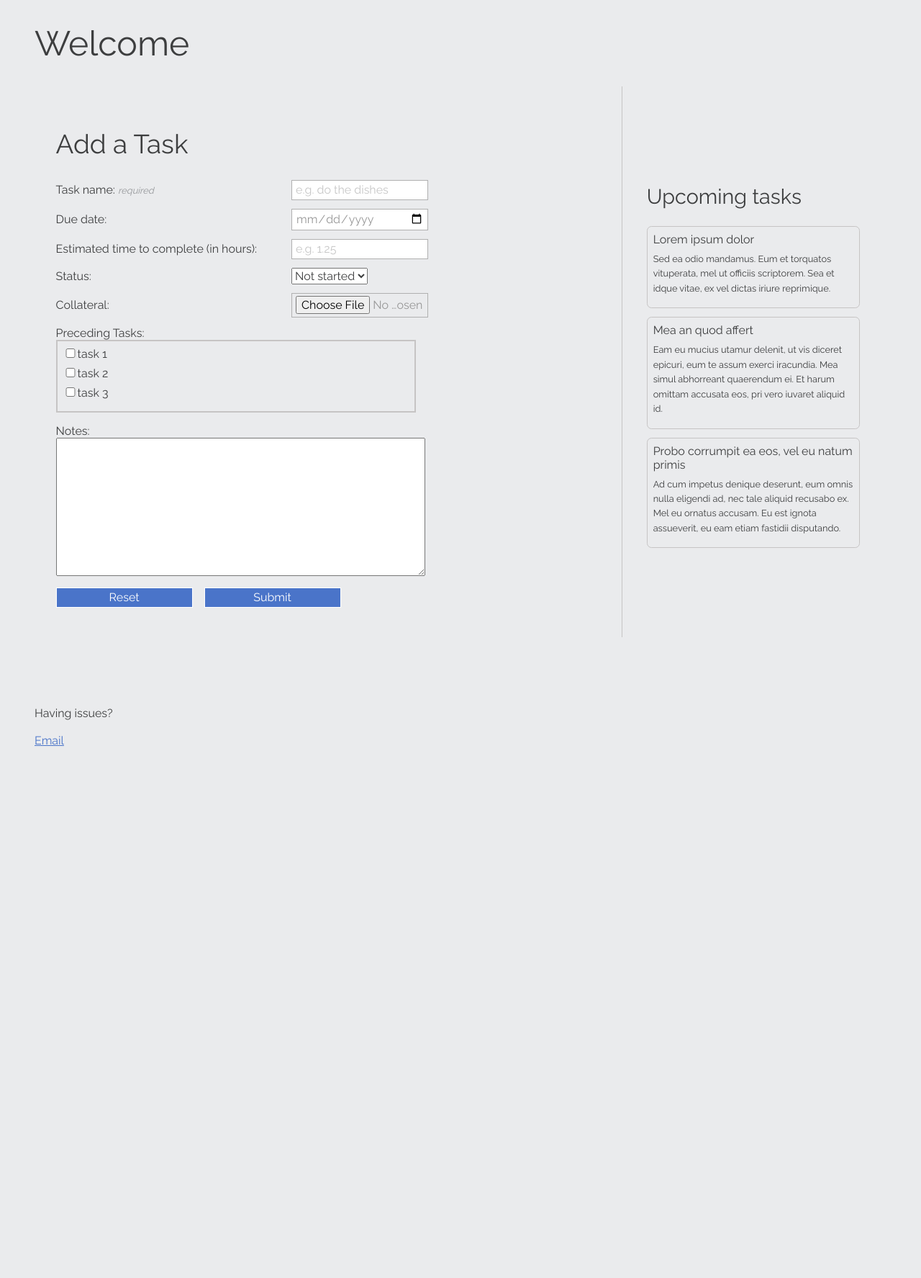
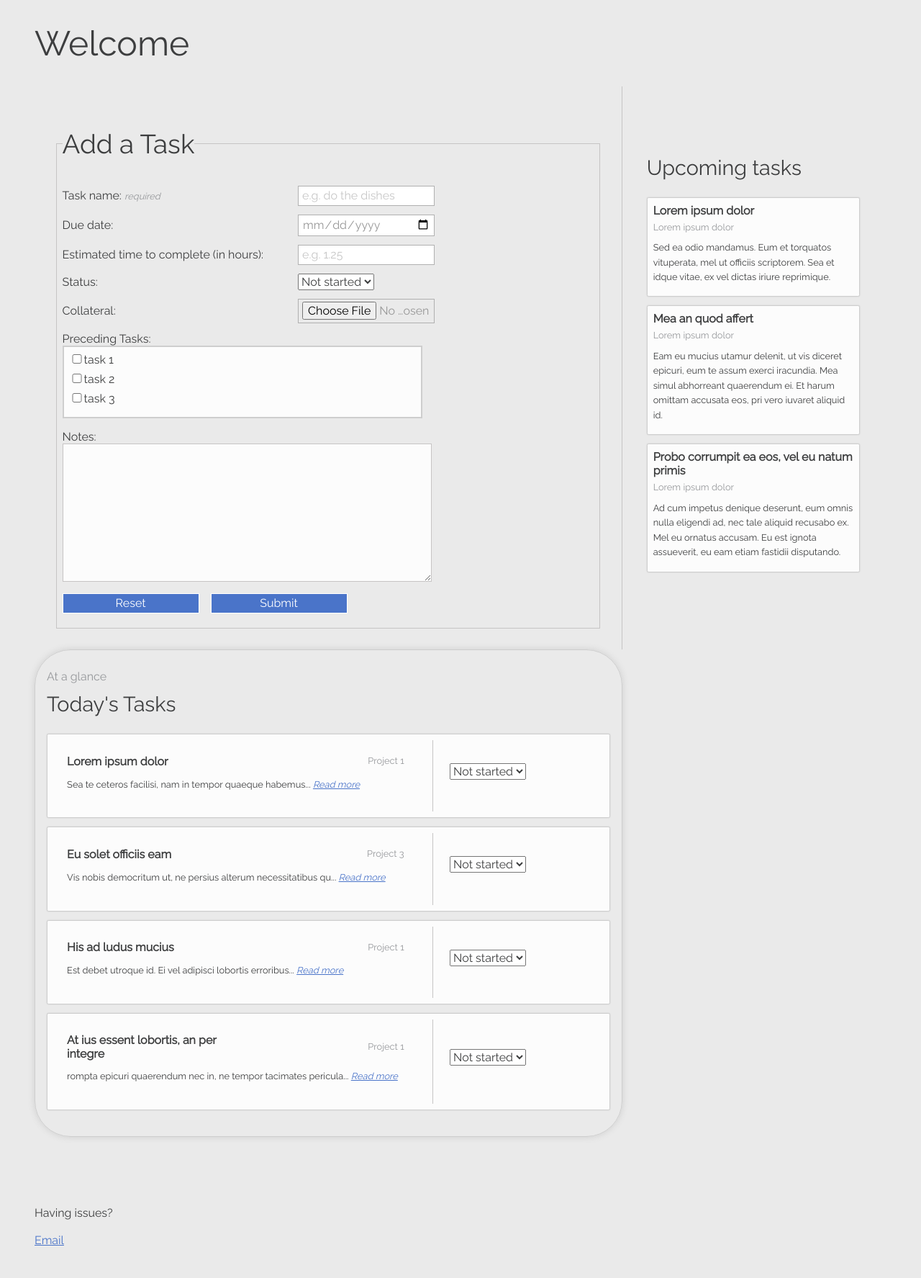
Before and after one commit to bemarlan/project-management, a PHP site: page / in a window 1280 px wide. Shown: the part 32-1807 px from the top of the page at 72% size. Before the commit the page ends 1068 px from the top, so only its background shows below. Run offline with PHP 8.4, Linux system fonts and the light colour scheme; a stand-in replaces the project's code that opens the database connection.

Commit message:
added 'at a glance' structure for today's tasks

```diff
--- a/css/styles.css
+++ b/css/styles.css
@@ -3,6 +3,7 @@
 *
 * cta/link blue:			#4a74c9
 * light gray borers:		#c6c4c4
+* white background: 		#fcfcfc
 */
 
 /* ---- GLOBAL ---- */
@@ -15,8 +16,13 @@
 /* ---- STANDARD ELEMENTS ---- */
 body {
 	padding: 2rem 3rem;
-	background-color: #eaebed;
+	background-color: #eaeaea;
 }
+	@media screen and (max-width: 59.375rem) {
+		body {
+			padding: 1rem 0.5rem;
+		}
+	}
 p {
 	line-height: 1.6;
 	padding-bottom: 0.5rem;
@@ -27,6 +33,7 @@ a {
 }
 a:hover {
 	text-decoration: none;
+	cursor: pointer;
 }
 h1 {
 	font-size: 3rem;
@@ -38,7 +45,7 @@ h2 {
 }
 h3 {
 	font-size: 1.8rem;
-	padding: 1.5rem 0;
+	padding: 0 0 1.5rem 0;
 }
 h4 {
 	font-size: 1.3rem;
@@ -91,11 +98,16 @@ input[type="reset"] {
 	background-color: #4a74c9;
 	color: #ffffff;
 	border: 1px solid #ffffff;
+	cursor: pointer;
 }
 
 /* ---- FORM ---- */
 form div {
 	display: table-row;
+}
+fieldset {
+	border: 1px solid #c6c4c4;
+	padding: 0.5em;
 }
 label, input, select {
 	display: table-cell;
@@ -106,6 +118,8 @@ label {
 }
 textarea {
 	display: block;
+	background-color: #fcfcfc;
+	border: 1px solid #c6c4c4;
 }
 input[type="checkbox"] {
 	width: 20px;
@@ -115,10 +129,25 @@ input[type="checkbox"] {
 .border-rt-gray {
 	border-right: 1px solid #c6c4c4;
 }
+	@media screen and (max-width: 50rem) {
+		.border-rt-gray {
+			border-right: none;
+			border-bottom: 1px solid #c6c4c4;
+		}
+	}
 
 /* ---- PADDING/MARGIN ---- */
+.pb-025 {
+	padding-bottom: 0.25rem;
+}
 .pb-05 {
 	padding-bottom: 0.5rem;
+}
+.pt-0 {
+	padding-top: 0;
+}
+.pl-0 {
+	padding-left: 0;
 }
 
 .mb-075 {
@@ -131,7 +160,26 @@ input[type="checkbox"] {
 	margin-right: 1rem;
 }
 
-/* ---- SPECIAL ELEMENTS ----*/
+/* ---- FONT ---- */
+.bold {
+	font-weight: bold;
+}
+.light {
+	font-weight: 100;
+	color: #96989b;
+}
+
+/* ---- ALIGNMENT ---- */
+.rt {
+	text-align: right;
+}
+	@media screen and (max-width: 50rem) {
+		.rt {
+			text-align: left;
+		}
+	}
+
+/* ---- SPECIAL ELEMENTS ---- */
 .visually-hidden {
 	position: absolute;
 	left: -10000px;
@@ -153,17 +201,27 @@ input[type="checkbox"] {
 /* box */
 .box-hard {
 	padding: .5rem;
-	border: 2px solid #c6c4c4;
+	border: 2px solid #cecece;
 	max-width: 500px;
+	background-color: #fcfcfc;
 }
 /* rounded box */
 .box-soft {
 	padding: .5rem;
-	border: 1px solid #c6c4c4;
-	border-radius: .4rem;
+	border: 1px solid #cecece;
+	border-radius: .15rem;
+	box-shadow: 0px 0px 2px 0px #cecece;
+	background-color: #fcfcfc;
 }
 .box-soft p {
 	font-size: .8rem;
+}
+.box-soft-round {
+	border-radius: 50px;
+	padding: 1.5rem 1rem;
+	border: 1px solid #cecece;
+	border-radius: 50px;
+	box-shadow: 0px 0px 10px 0px #cecece;
 }
 
 /* ---- CLASS SPECIFIC ---- */
@@ -176,3 +234,6 @@ label.req:after {
 	color: #96989b;
 	font-size: 0.8rem;
 }
+.more {
+	font-style: italic;
+}
--- a/forms/taskform.php
+++ b/forms/taskform.php
@@ -1,7 +1,8 @@
 <script src="forms/taskform-post.js"></script>
 
-<h2>Add a Task</h2>
 <form id="addTask" action="taskform-post.php" method="post" novalidate="novalidate">
+	<fieldset>
+		<legend><h2>Add a Task</h2></legend>
 		<div>
 			<label class="req">Task name: </label>
 			<input type="text" name="taskName" placeholder="e.g. do the dishes" required>
@@ -42,4 +43,5 @@
 			<input type="reset" name="reset" class="mr-1">
 			<input id="submitTask" type="submit" name="submit">
 		</div>
+	</fieldset>
 </form>
--- /dev/null
+++ b/includes/ataglance.php
@@ -0,0 +1,85 @@
+<div class="col2-lg box-soft-round">
+	<p class="light">At a glance</p>
+	<h3>Today's Tasks</h3>
+
+	<div>
+		<div class="box-soft mb-075">
+			<div class="col2-lg border-rt-gray">
+				<div class="col2 bold pl-0 pt-0">Lorem ipsum dolor</div>
+				<p class="col2 rt light pl-0 pt-0">Project 1</p>
+				<p>Sea te ceteros facilisi, nam in tempor quaeque habemus... <a class="more">Read more</a></p>
+			</div>
+			<form class="col2-sm">
+			<div>
+				<select>
+					<option value="Not started">Not started</option>
+					<option value="Red folder">Red folder</option>
+					<option value="Pending">Pending</option>
+					<option value="Complete">Complete</option>
+				</select>
+			</div>
+		</form>
+		</div>
+	</div>
+
+	<div>
+		<div class="box-soft mb-075">
+			<div class="col2-lg border-rt-gray">
+				<div class="col2 bold pl-0 pt-0">Eu solet officiis eam</div>
+				<p class="col2 rt light pl-0 pt-0">Project 3</p>
+				<p>Vis nobis democritum ut, ne persius alterum necessitatibus qu... <a class="more">Read more</a></p>
+			</div>
+			<form class="col2-sm">
+			<div>
+				<select>
+					<option value="Not started">Not started</option>
+					<option value="Red folder">Red folder</option>
+					<option value="Pending">Pending</option>
+					<option value="Complete">Complete</option>
+				</select>
+			</div>
+		</form>
+		</div>
+	</div>
+
+	<div>
+		<div class="box-soft mb-075">
+			<div class="col2-lg border-rt-gray">
+				<div class="col2 bold pl-0 pt-0">His ad ludus mucius</div>
+				<p class="col2 rt light pl-0 pt-0">Project 1</p>
+				<p>Est debet utroque id. Ei vel adipisci lobortis erroribus... <a class="more">Read more</a></p>
+			</div>
+			<form class="col2-sm">
+			<div>
+				<select>
+					<option value="Not started">Not started</option>
+					<option value="Red folder">Red folder</option>
+					<option value="Pending">Pending</option>
+					<option value="Complete">Complete</option>
+				</select>
+			</div>
+		</form>
+		</div>
+	</div>
+
+	<div>
+		<div class="box-soft mb-075">
+			<div class="col2-lg border-rt-gray">
+				<div class="col2 bold pl-0 pt-0">At ius essent lobortis, an per integre</div>
+				<p class="col2 rt light pl-0 pt-0">Project 1</p>
+				<p>rompta epicuri quaerendum nec in, ne tempor tacimates pericula... <a class="more">Read more</a></p>
+			</div>
+			<form class="col2-sm">
+			<div>
+				<select>
+					<option value="Not started">Not started</option>
+					<option value="Red folder">Red folder</option>
+					<option value="Pending">Pending</option>
+					<option value="Complete">Complete</option>
+				</select>
+			</div>
+		</form>
+		</div>
+	</div>
+
+</div>
--- a/includes/tasklist-sm.php
+++ b/includes/tasklist-sm.php
@@ -1,16 +1,19 @@
 <h3>Upcoming tasks</h3>
 
 <div class="box-soft mb-075">
-	<div class="pb-05">Lorem ipsum dolor</div>
+	<div class="pb-025 bold">Lorem ipsum dolor</div>
+	<p class="pb-05 light">Lorem ipsum dolor</p>
 	<p>Sed ea odio mandamus. Eum et torquatos vituperata, mel ut officiis scriptorem. Sea et idque vitae, ex vel dictas iriure reprimique.</p>
 </div>
 
 <div class="box-soft mb-075">
-	<div class="pb-05">Mea an quod affert</div>
+	<div class="pb-025 bold">Mea an quod affert</div>
+	<p class="pb-05 light">Lorem ipsum dolor</p>
 	<p>Eam eu mucius utamur delenit, ut vis diceret epicuri, eum te assum exerci iracundia. Mea simul abhorreant quaerendum ei. Et harum omittam accusata eos, pri vero iuvaret aliquid id.</p>
 </div>
 
 <div class="box-soft mb-075">
-	<div class="pb-05">Probo corrumpit ea eos, vel eu natum primis</div>
+	<div class="pb-025 bold">Probo corrumpit ea eos, vel eu natum primis</div>
+	<p class="pb-05 light">Lorem ipsum dolor</p>
 	<p>Ad cum impetus denique deserunt, eum omnis nulla eligendi ad, nec tale aliquid recusabo ex. Mel eu ornatus accusam. Eu est ignota assueverit, eu eam etiam fastidii disputando.</p>
 </div>
--- a/templates/home.php
+++ b/templates/home.php
@@ -1,3 +1,4 @@
 <h1>Welcome</h1>
 
 <?php include 'structures/addtask.php'; ?>
+<?php include 'includes/ataglance.php'; ?>
```
Lines whose indentation alone changed are shown as unchanged.
